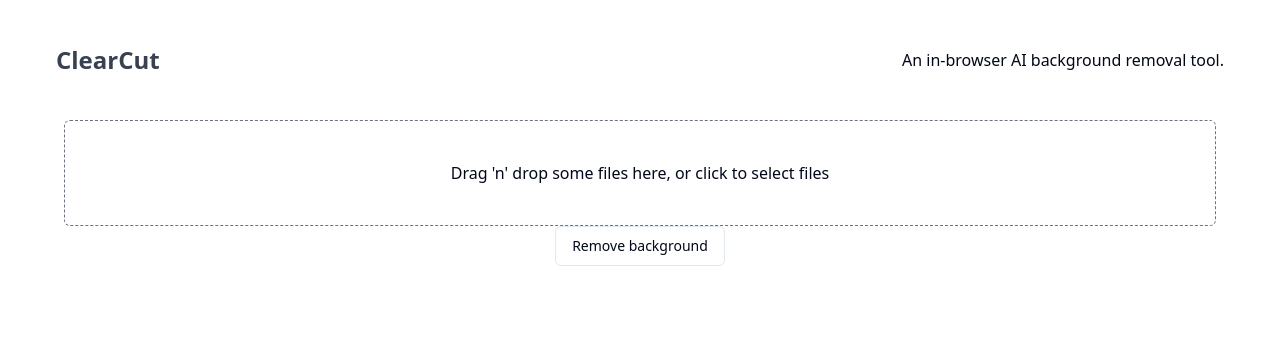
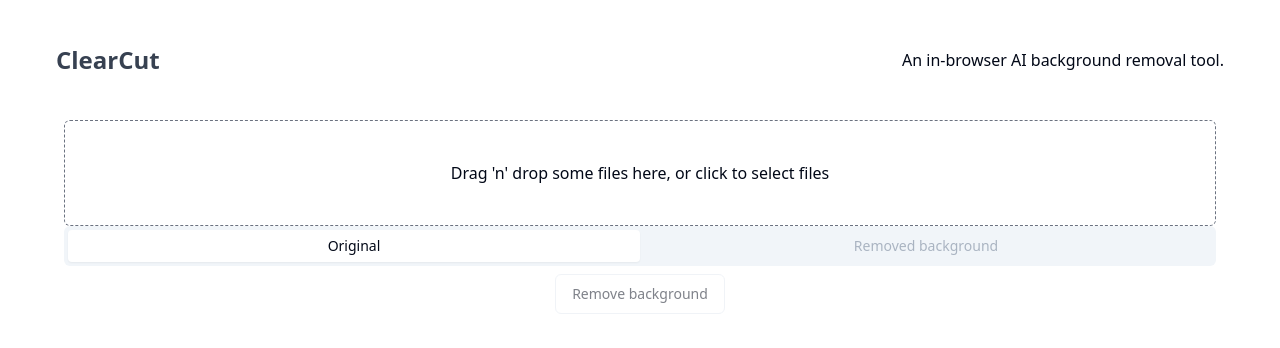
Before and after one commit to Eppu/clearcut, a React (Vite) app: page / in a window 1280 px wide. Shown: the top 348 px of the page. Built offline with nearby package versions, Linux system fonts and the light colour scheme.

Commit message:
Improve UI and performance

```diff
--- a/index.html
+++ b/index.html
@@ -4,7 +4,7 @@
     <meta charset="UTF-8" />
     <link rel="icon" type="image/svg+xml" href="/vite.svg" />
     <meta name="viewport" content="width=device-width, initial-scale=1.0" />
-    <title>Vite + React + TS</title>
+    <title>ClearCut - In-browser background removal tool</title>
   </head>
   <body>
     <div id="root"></div>
--- a/package.json
+++ b/package.json
@@ -13,6 +13,7 @@
     "@imgly/background-removal": "^1.0.3",
     "@radix-ui/react-navigation-menu": "^1.1.3",
     "@radix-ui/react-slot": "^1.0.2",
+    "@radix-ui/react-tabs": "^1.0.4",
     "class-variance-authority": "^0.6.1",
     "clsx": "^1.2.1",
     "lucide-react": "^0.258.0",
--- a/src/App.tsx
+++ b/src/App.tsx
@@ -1,7 +1,7 @@
-import { useState, useEffect, useCallback } from 'react';
+import { useState, useEffect, useCallback, useRef } from 'react';
 import { useDropzone } from 'react-dropzone';
 import './App.css';
-import imglyRemoveBackground, { ImageSource } from '@imgly/background-removal';
+import imglyRemoveBackground, { ImageSource, Config } from '@imgly/background-removal';
 import { Button } from '@/components/ui/button';
 import {
   NavigationMenu,
@@ -16,6 +16,11 @@
 
 import { Card, CardContent, CardDescription, CardFooter, CardHeader, CardTitle } from '@/components/ui/card';
 
+import { Tabs, TabsContent, TabsList, TabsTrigger } from '@/components/ui/tabs';
+
+import { Download } from 'lucide-react';
+import React from 'react';
+
 // extend File interface with preview
 interface ExtendedFile extends File {
   preview: string;
@@ -24,22 +29,44 @@
 function App() {
   const [files, setFiles] = useState<ExtendedFile[]>([]);
   const [readyImage, setImage] = useState<string>('');
+  const [isLoading, setIsLoading] = useState<boolean>(false);
+
+  const imglyConfig: Config = {
+    progress: (key: string, current: number, total: number) => {
+      console.log(`Downloading ${key}: ${current} of ${total}`);
+    },
+  };
 
   const removeBackground = (acceptedFiles: ImageSource[]) => {
     console.log('acceptedFiles', acceptedFiles);
     console.log('Running imglyRemoveBackground...');
+    setIsLoading(true);
+
+    // track how long it takes to remove the background
+    const startTime = new Date().getTime();
+
     // run imglyRemoveBackground. after the background has been removed, return the result
-    imglyRemoveBackground(acceptedFiles[0])
+    imglyRemoveBackground(acceptedFiles[0], imglyConfig)
       .then((blob: Blob) => {
         // The result is a blob encoded as PNG. It can be converted to an URL to be used as HTMLImage.src
         console.log('got blob', blob);
         const url = URL.createObjectURL(blob);
         console.log('url is', url);
         setImage(url);
+        setIsLoading(false);
+
+        // calculate how long it took to remove the background
+        const endTime = new Date().getTime();
+        const timeDiff = endTime - startTime; //in ms
+        // strip the ms
+        const seconds = Math.round(timeDiff / 1000);
+
+        console.log(`Background removal finished in ${seconds} seconds`);
         return url;
       })
       .catch((error: any) => {
         console.log('error', error);
+        setIsLoading(false);
       });
   };
 
@@ -66,8 +93,7 @@
   });
 
   const thumbs = files.map((file) => (
-    <div key={file.name}>
-      <div>
+    <Card key={file.name}>
       <img
         src={file.preview}
         // Revoke data uri after image is loaded
@@ -75,8 +101,7 @@
           URL.revokeObjectURL(file.preview);
         }}
       />
-      </div>
-    </div>
+    </Card>
   ));
 
   useEffect(() => {
@@ -90,7 +115,7 @@
         <div className="container mx-auto px-6 py-3">
           <div className="flex items-center justify-between">
             <div className="hidden w-full text-gray-600 md:flex md:items-center">
-              <div className="text-gray-700 md:text-center text-2xl font-semibold">ClearCut</div>
+              <h1 className="text-gray-700 md:text-center text-2xl font-semibold">ClearCut</h1>
             </div>
             <div className="flex items-center justify-end w-full">An in-browser AI background removal tool.</div>
           </div>
@@ -102,21 +127,39 @@
           <div className="container mx-auto">
             <section className="border border-dashed border-gray-500 relative rounded-md">
               {/* <section className="flex h-[150px] w-[300px] items-center justify-center rounded-md border border-dashed text-sm"> */}
-              <div className="text-center p-10  m-auto cursor-pointer">
-                <div {...getRootProps({ className: 'dropzone' })}>
+              <div {...getRootProps({ className: 'dropzone text-center p-10 m-auto cursor-pointer' })}>
                 <input {...getInputProps()} />
                 <p>Drag 'n' drop some files here, or click to select files</p>
               </div>
-              </div>
             </section>
-            {thumbs}
+
+            {/* TODO: Figure out how to change the tab programmatically. */}
+            <Tabs defaultValue="original">
+              <TabsList className="grid w-full grid-cols-2">
+                <TabsTrigger value="original">Original</TabsTrigger>
+                <TabsTrigger value="removed" disabled={!readyImage}>
+                  Removed background
+                </TabsTrigger>
+              </TabsList>
+              <TabsContent value="original">{thumbs}</TabsContent>
+              <TabsContent value="removed">
                 {readyImage && (
-              <Card>
+                  <Card className="bg-gradient-to-r from-purple-500 to-pink-500">
+                    <aside>
+                      <img src={readyImage} alt="Image with its background removed by ClearCut" />
+                    </aside>
+                  </Card>
+                )}
+              </TabsContent>
+            </Tabs>
+            {/* {thumbs} */}
+            {/* {readyImage && (
+              <Card className="bg-gradient-to-r from-purple-500 to-pink-500">
                 <aside>
                   <img src={readyImage} alt="Rendered Image" />
                 </aside>
               </Card>
-            )}
+            )} */}
           </div>
         </>
         <Button
@@ -124,7 +167,9 @@
           onClick={() => {
             removeBackground(files);
           }}
+          disabled={isLoading || !files.length}
         >
+          {isLoading && <img className="mr-2 h-4 w-4" src="/images/spinner.gif" alt="Loading" />}
           Remove background
         </Button>
         {readyImage && (
@@ -134,6 +179,7 @@
               handleDownload();
             }}
           >
+            <Download className="mr-2 h-4 w-4" />
             Download
           </Button>
         )}
--- /dev/null
+++ b/src/components/ui/tabs.tsx
@@ -0,0 +1,53 @@
+import * as React from "react"
+import * as TabsPrimitive from "@radix-ui/react-tabs"
+
+import { cn } from "@/lib/utils"
+
+const Tabs = TabsPrimitive.Root
+
+const TabsList = React.forwardRef<
+  React.ElementRef<typeof TabsPrimitive.List>,
+  React.ComponentPropsWithoutRef<typeof TabsPrimitive.List>
+>(({ className, ...props }, ref) => (
+  <TabsPrimitive.List
+    ref={ref}
+    className={cn(
+      "inline-flex h-10 items-center justify-center rounded-md bg-muted p-1 text-muted-foreground",
+      className
+    )}
+    {...props}
+  />
+))
+TabsList.displayName = TabsPrimitive.List.displayName
+
+const TabsTrigger = React.forwardRef<
+  React.ElementRef<typeof TabsPrimitive.Trigger>,
+  React.ComponentPropsWithoutRef<typeof TabsPrimitive.Trigger>
+>(({ className, ...props }, ref) => (
+  <TabsPrimitive.Trigger
+    ref={ref}
+    className={cn(
+      "inline-flex items-center justify-center whitespace-nowrap rounded-sm px-3 py-1.5 text-sm font-medium ring-offset-background transition-all focus-visible:outline-none focus-visible:ring-2 focus-visible:ring-ring focus-visible:ring-offset-2 disabled:pointer-events-none disabled:opacity-50 data-[state=active]:bg-background data-[state=active]:text-foreground data-[state=active]:shadow-sm",
+      className
+    )}
+    {...props}
+  />
+))
+TabsTrigger.displayName = TabsPrimitive.Trigger.displayName
+
+const TabsContent = React.forwardRef<
+  React.ElementRef<typeof TabsPrimitive.Content>,
+  React.ComponentPropsWithoutRef<typeof TabsPrimitive.Content>
+>(({ className, ...props }, ref) => (
+  <TabsPrimitive.Content
+    ref={ref}
+    className={cn(
+      "mt-2 ring-offset-background focus-visible:outline-none focus-visible:ring-2 focus-visible:ring-ring focus-visible:ring-offset-2",
+      className
+    )}
+    {...props}
+  />
+))
+TabsContent.displayName = TabsPrimitive.Content.displayName
+
+export { Tabs, TabsList, TabsTrigger, TabsContent }
--- a/vite.config.ts
+++ b/vite.config.ts
@@ -9,4 +9,11 @@
       '@': path.resolve(__dirname, './src'),
     },
   },
+  // In theory this should make processing faster, but need to test it out more.
+  server: {
+    headers: {
+      'Cross-Origin-Embedder-Policy': 'require-corp',
+      'Cross-Origin-Opener-Policy': 'same-origin',
+    },
+  },
 });
```
Also changed, not shown: public/images/spinner.gif (added), 1 other file (tests, documents, lock files or other folders). Lines whose indentation alone changed are shown as unchanged.
